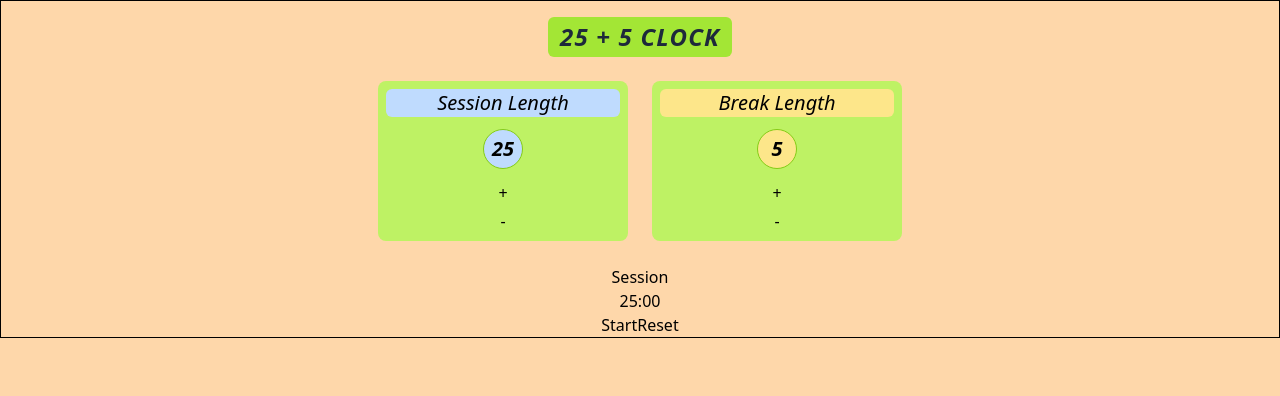
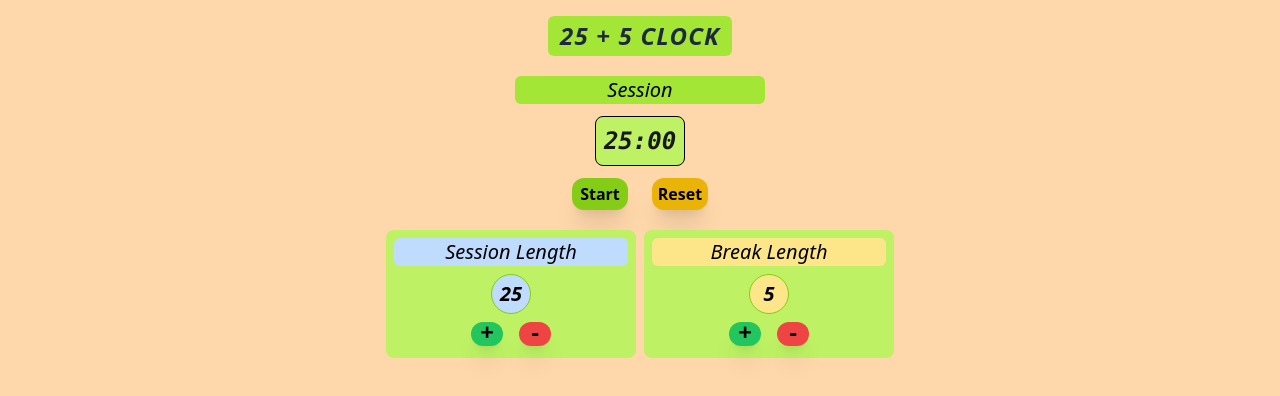
Before and after one commit to AndreyDmitriev39r/fcc-25-plus-five-clock, a React (Vite) app: page / in a window 1280 px wide. Shown: the top 396 px of the page. Built offline with nearby package versions, Linux system fonts and the light colour scheme.

Commit message:
1st version static styling

```diff
--- a/src/App.jsx
+++ b/src/App.jsx
@@ -4,11 +4,15 @@ import SessionControl from "./SessionControl"
 
 function App() {
   return (
-    <div className="App flex flex-row flex-wrap gap-6 justify-center border border-black">
+    <div className="App max-w-[1000px] mx-auto flex flex-col flex-wrap gap-5 justify-center">
       <Heading />
-      <LengthSettings name="session"/>
-      <LengthSettings name="break"/>
       <SessionControl />
+      <div id="settings-container"
+        className="flex flex-row justify-center gap-2"
+      >
+        <LengthSettings name="session"/>
+        <LengthSettings name="break"/>
+      </div>
     </div>
   )
 }
--- a/src/Button.jsx
+++ b/src/Button.jsx
@@ -1,6 +1,20 @@
 const Button = ({id, children}) => {
+
+  // styles
+
+  const bgColor = children === "+" ? "bg-green-500"
+    : children === "-" ? "bg-red-500"
+    : children === "Reset" ? "bg-yellow-500"
+    : "bg-lime-500";
+  const settingsStyles = "w-8 h-6 text-2xl pb-1  rounded-full"
+  const startAndResetStyles = "w-14 h-8 rounded-xl"
+
   return (
-    <button id={id}>{children}</button>
+    <button
+      id={id}
+      className={`flex justify-center items-center font-bold shadow-xl hover:bg-zinc-200 active:bg-cyan-600 ${bgColor} ${children.length < 2 ? settingsStyles : startAndResetStyles}`}
+    >{children}
+    </button>
   )
 }
 
--- a/src/LengthSettings.jsx
+++ b/src/LengthSettings.jsx
@@ -1,23 +1,31 @@
 import Button from "./Button";
 
 const LengthSettings = ({name}) => {
+  const bgColor = name === 'session'
+    ? "bg-blue-200"
+    : "bg-amber-200";
   return (
     <div
       id={`${name}-settings-container`}
       className='w-1/4 min-w-[175px] max-w-[250px] flex flex-col gap-1 p-2 bg-lime-300 rounded-lg'
     >
       <h3 id={`${name}-label`}
-        className={`${name === 'session' ? "bg-blue-200" : "bg-amber-200"} text-center text-xl font-medium italic capitalize rounded-md`}
+        className={`${bgColor} text-center text-xl font-medium italic capitalize rounded-md`}
       >
           {name} length
       </h3>
       <h3 id={`${name}-length`}
-        className={`${name === 'session' ? "bg-blue-200" : "bg-amber-200"} w-10 h-10 self-center flex justify-center items-center my-2 rounded-full border border-lime-500 text-xl font-bold italic`}
+        className={`${bgColor} w-10 h-10 self-center flex justify-center items-center mt-1 rounded-full border border-lime-500 text-xl font-bold italic`}
       >
         {name === 'session' ? '25' : '5'}
       </h3>
-      <Button id={`${name}-increment`} children='+'/>
-      <Button id={`${name}-decrement`} children='-' />
+      <div
+        id={`${name}-length-btn-container`}
+        className="py-1 px-3 self-center flex justify-center gap-4 w-fit rounded-lg"
+      >
+        <Button id={`${name}-increment`} children='+' />
+        <Button id={`${name}-decrement`} children='-' />
+      </div>
     </div>
   )
 }
--- a/src/SessionControl.jsx
+++ b/src/SessionControl.jsx
@@ -2,10 +2,15 @@ import Button from "./Button";
 
 const SessionControl = () => {
   return (
-    <div className="session-control-container w-full">
-      <h3 id="timer-label" className="text-center">Session</h3>
-      <h3 id="time-left" className="text-center">25:00</h3>
-      <div className="controllers-container flex flex-row justify-center">
+    <div className="self-center session-control-container w-3/5 flex flex-col gap-3">
+      <h3 id="timer-label"
+      className="self-center w-1/2 min-w-[175px] max-w-[250px] bg-lime-400 text-center text-xl font-medium italic capitalize rounded-md"
+      >Session</h3>
+      <h3 id="time-left"
+      className="border border-black w-fit self-center p-2 bg-lime-300 text-neutral-900 font-mono font-bold italic text-2xl text-center rounded-lg"
+      >25:00
+      </h3>
+      <div className="controllers-container flex flex-row justify-center gap-6">
         <Button id="start_stop" children="Start" />
         <Button id="reset" children="Reset" />
       </div>
```
